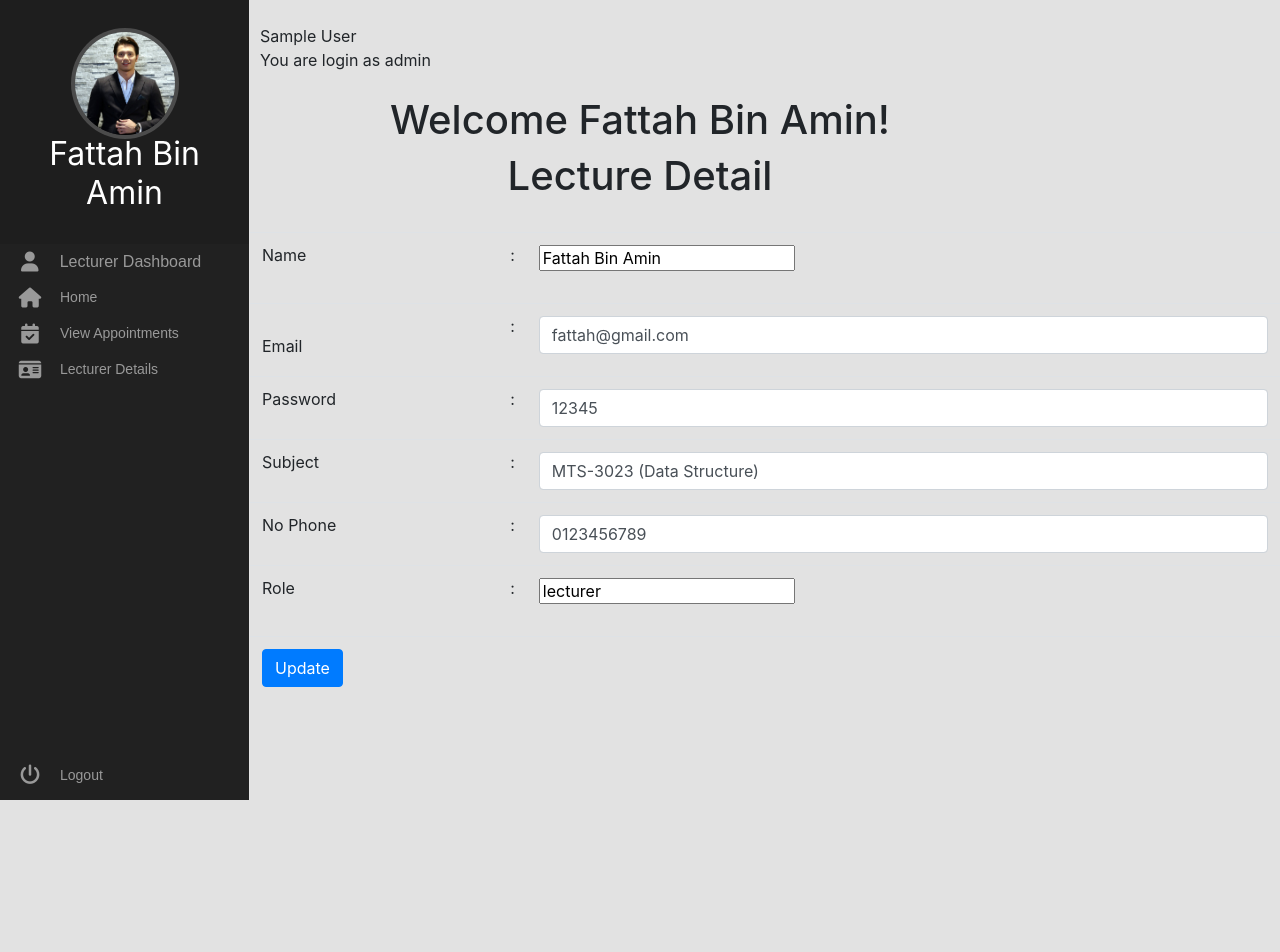
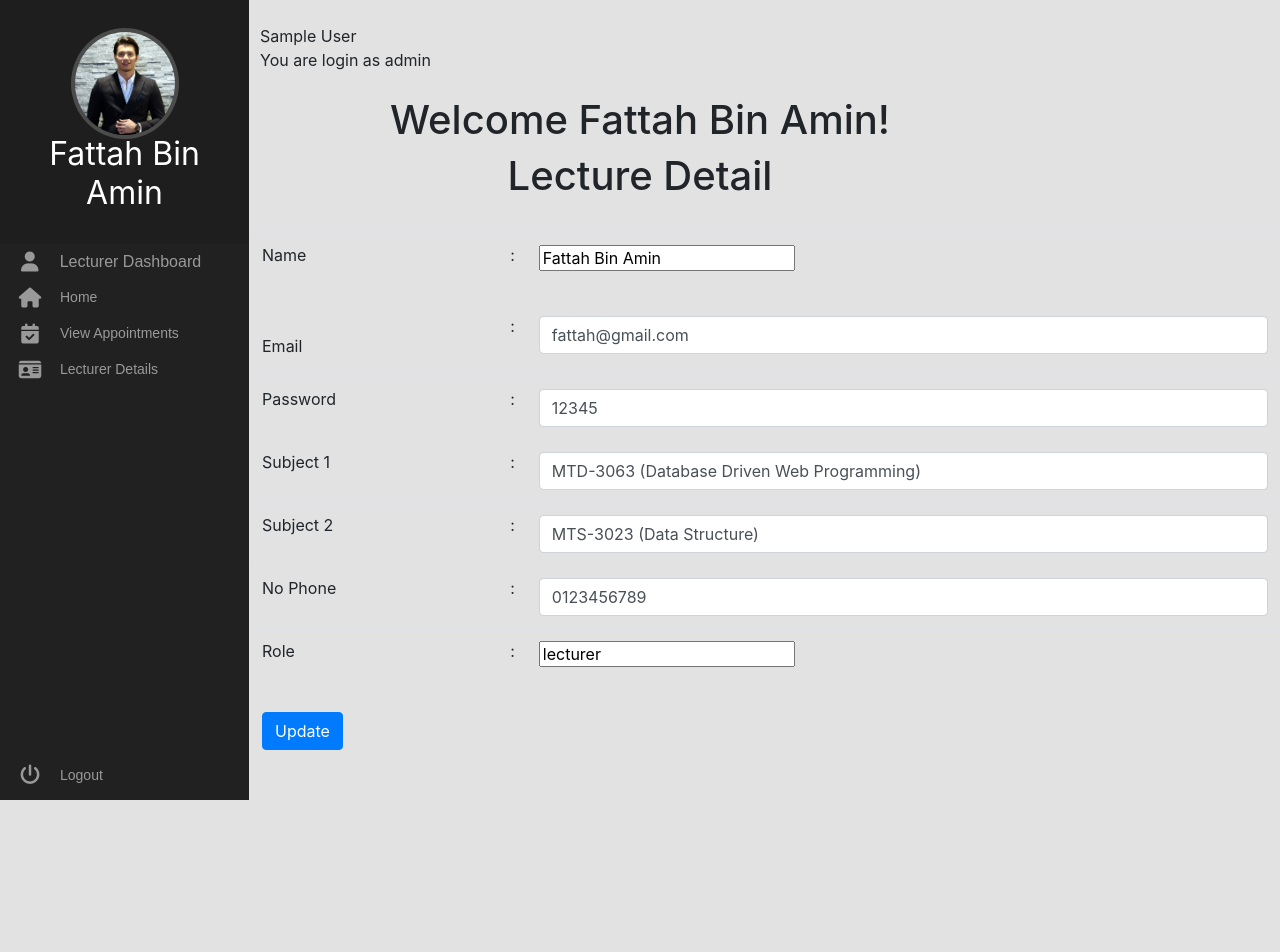
Before and after one commit to amilia23/Final, a PHP site: page /PHP/lecturer/detail.php in a window 1280 px wide. Run offline with PHP 8.4, Linux system fonts and the light colour scheme; the visitor is signed in with stand-in values (Sample User, id 1); data comes from the database, SQL or seed files in the repository; some libraries are stand-ins or nearby versions.

Commit message:
fix: fix subject1

```diff
--- a/PHP/lecturer/detail.php
+++ b/PHP/lecturer/detail.php
@@ -62,11 +62,20 @@ if($result){
 		</tr>
 		<tr>
 			<td>
-				<label for="subject">Subject</label>
+				<label for="subject">Subject 1</label>
 				</td>
                 <td width="2%">:</td>
                 <td>
-                <input  value="<?php echo $row['subject2'] ?>" type="text" id="subject" name="subject" class="form-control" placeholder="Update subject here">
+                <input  value="<?php echo $row['subject1'] ?>" type="text" id="subject1" name="subject1" class="form-control" placeholder="Update subject 1 here">
+			</td>
+		</tr>
+		<tr>
+			<td>
+				<label for="subject">Subject 2</label>
+				</td>
+                <td width="2%">:</td>
+                <td>
+                <input  value="<?php echo $row['subject2'] ?>" type="text" id="subject2" name="subject2" class="form-control" placeholder="Update subject 2 here">
 			</td>
 		</tr>
 		<tr>
--- a/PHP/lecturer/insertData.php
+++ b/PHP/lecturer/insertData.php
@@ -28,13 +28,14 @@ if($result){
     $name = $_POST['name'];
     $email = $_POST['email'];
     $password = $_POST['password'];
-    $subject = $_POST['subject'];
+    $subject1 = $_POST['subject1'];
+    $subject2 = $_POST['subject2'];
     $phone = $_POST['phone'];
     $role = $_POST['role'];
 
 
     //send it to the database---insert into
-    $sql = "UPDATE lecturer SET name='$name', email='$email', password = '$password', subject1 = '$subject', phone='$phone', role = '$role' WHERE id='$login_session'";
+    $sql = "UPDATE lecturer SET name='$name', email='$email', password = '$password', subject1 = '$subject1', subject2 = '$subject2', phone='$phone', role = '$role' WHERE id='$login_session'";
     $result = mysqli_query($mysqli, $sql);
     if ($result) {
         echo
```
